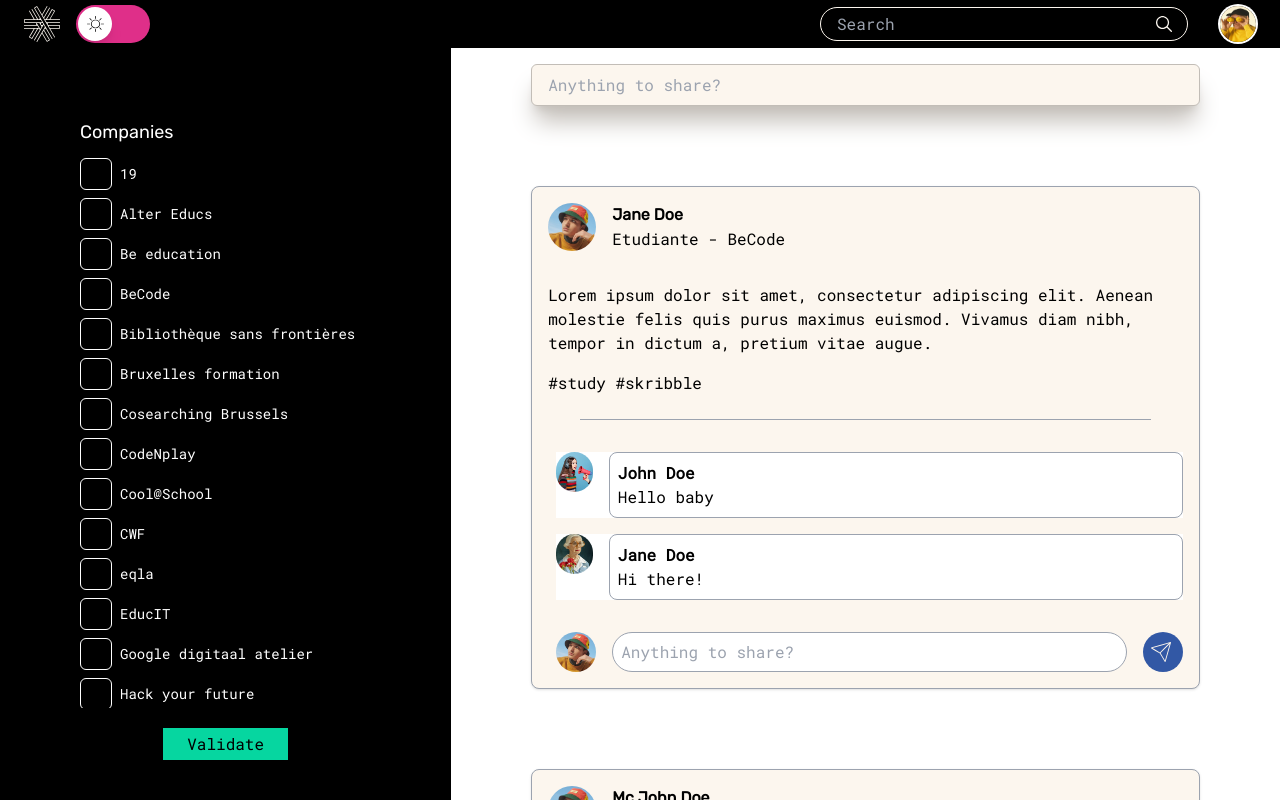
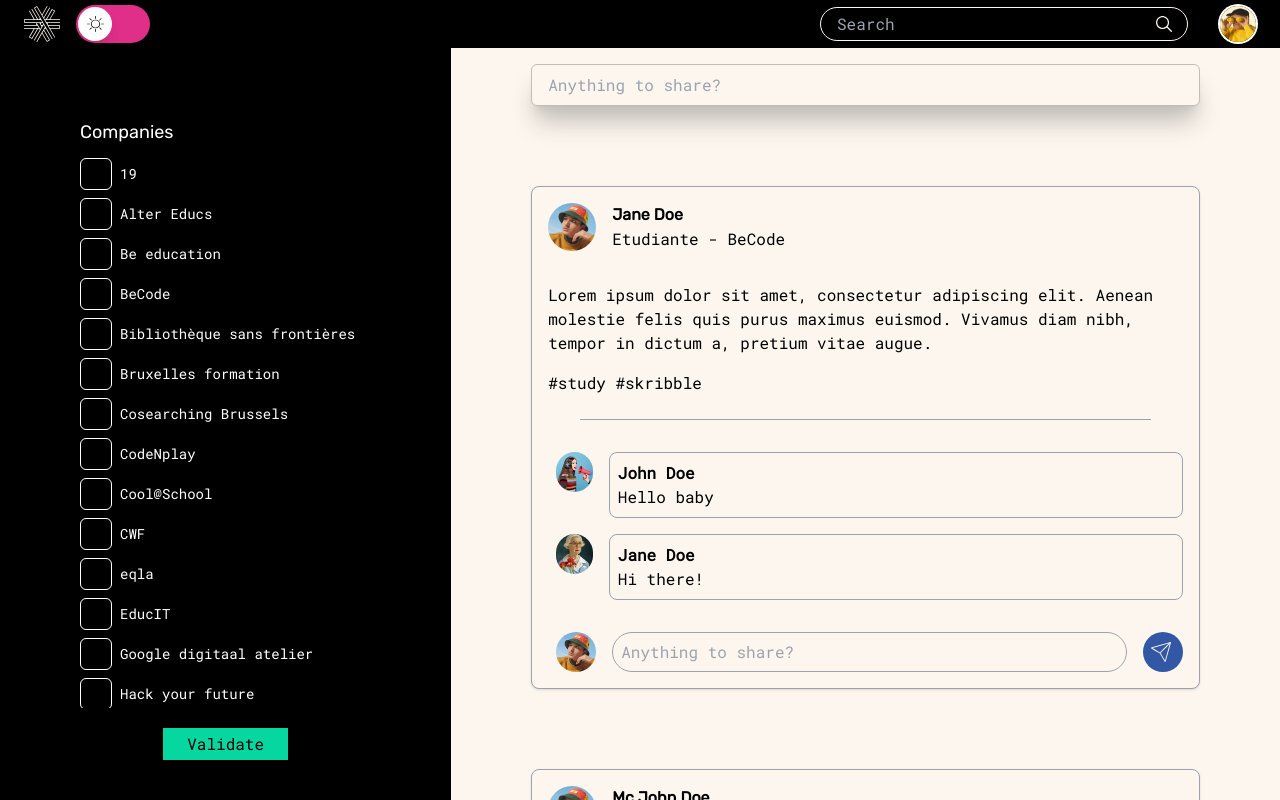
Before and after one commit to ChloeHal/MyBeCentral, a React (Vite) app: page /feed in a window 1280 px wide. Shown: the top 800 px of the page. Built offline with nearby package versions, Linux system fonts and the light colour scheme.

Commit message:
changed bg in feed page

```diff
--- a/package.json
+++ b/package.json
@@ -10,6 +10,7 @@
   },
   "dependencies": {
     "@headlessui/react": "^1.7.13",
+    "@heroicons/react": "^2.0.16",
     "@types/react-router-dom": "^5.3.3",
     "i18next": "^22.4.13",
     "i18next-browser-languagedetector": "^7.0.1",
--- a/src/component/Comments/Comments.tsx
+++ b/src/component/Comments/Comments.tsx
@@ -6,7 +6,7 @@ interface Props {
 function Comments(props: Props) {
   return (
     <>
-      <div className="flex m-4 ml-6 bg-white">
+      <div className="flex m-4 ml-6 bg-whitish">
         <img
           src={props.commentPicture}
           className="w-12 h-10 md:w-10 rounded-full object-cover"
--- a/src/component/Comments/PostAcomment.tsx
+++ b/src/component/Comments/PostAcomment.tsx
@@ -47,14 +47,14 @@ function PostAcomment(props: Props) {
     });
   }
   return (
-    <form className="flex justify-between p-4 pl-6">
+    <form className="flex justify-between p-4 pl-6 ">
       <img
         className="w-10 h-10 rounded-full object-cover"
         src={props.yourPicture}
         alt="Your profile picture"
       />
       <input
-        className="w-[70%] rounded-full border p-1 px-2 border-gray-400 sm:w-full sm:flex-1 sm:mx-4 focus:ring-pink focus:ring-2 focus:border-pink focus:outline-none focus:ring-offset-pink"
+        className="w-[70%] rounded-full border p-1 px-2 border-gray-400 sm:w-full sm:flex-1 sm:mx-4 focus:ring-pink focus:ring-2 focus:border-pink focus:outline-none focus:ring-offset-pink bg-whitish"
         placeholder={t("placeholder.label") as string}
         type="text"
         onChange={handleComment}
--- a/src/pages/feed.tsx
+++ b/src/pages/feed.tsx
@@ -72,7 +72,7 @@ function Feed() {
   return (
     <>
       <Navbar />
-      <div className="md:flex md:justify-start md:items-start">
+      <div className="md:flex md:justify-start md:items-start bg-whitish">
         <SideBar onChange={handleFilterChange} />
         {hasFilteredPosts ? (
           <div className="lg:ml-[451.25px]">
```
Also changed, not shown: 1 other file (tests, documents, lock files or other folders).
